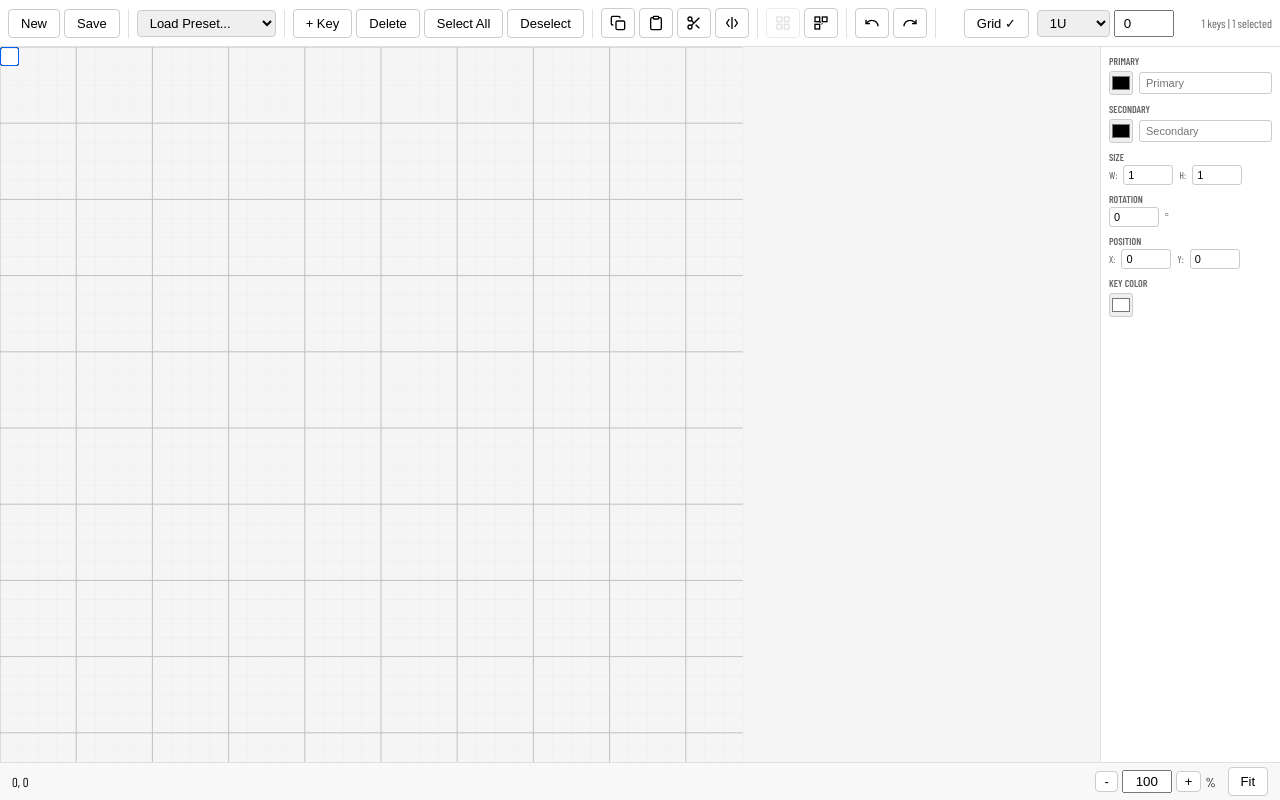
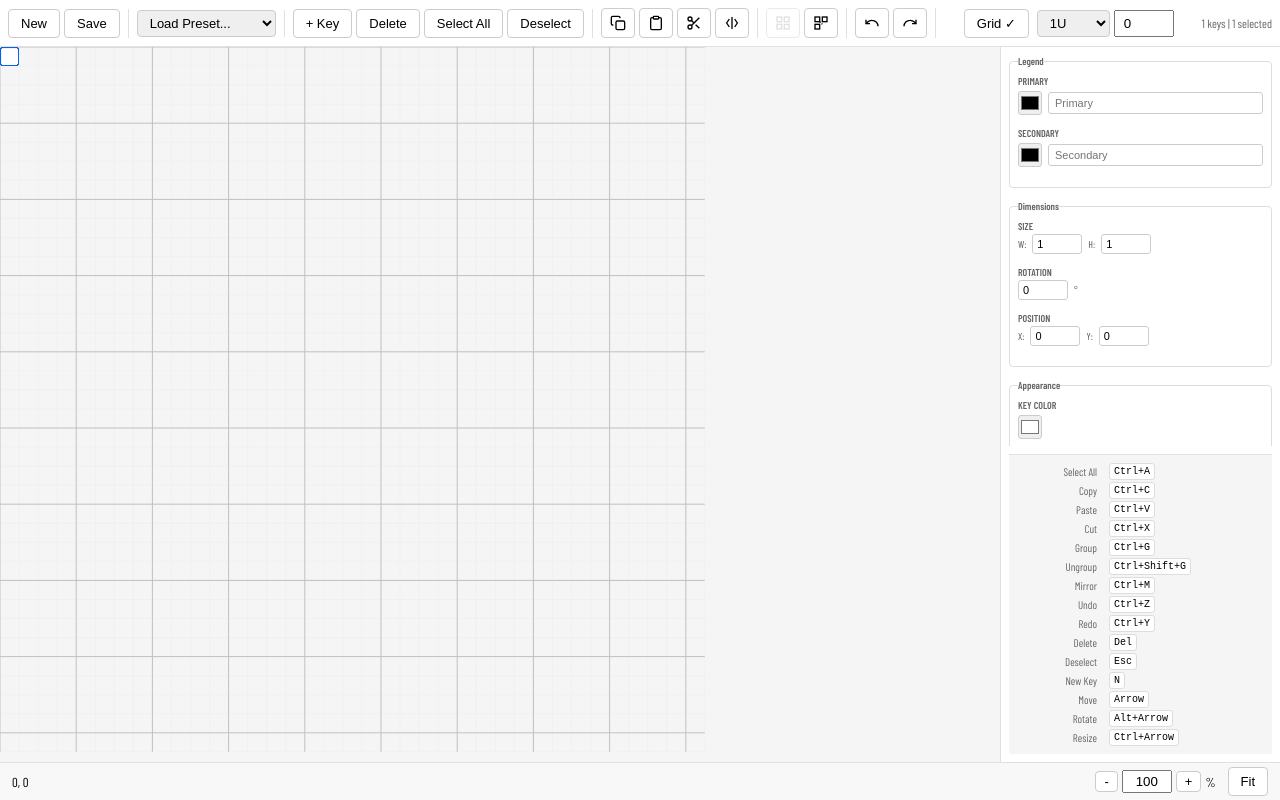
Before and after one commit to thekingofspain/kanata-editor, a React (Vite) app: page / in a window 1280 px wide. Both pictures are taken after a click on the button "+ Key". Built offline with nearby package versions, Linux system fonts and the light colour scheme.

Commit message:
feat: add resizable properties panel with form grouping and improved shortcuts display

```diff
--- a/src/components/PropertiesPanel.tsx
+++ b/src/components/PropertiesPanel.tsx
@@ -1,5 +1,6 @@
 import { useEditorStore } from '../store';
 import { Key } from '../types';
+import { useState, useRef, useEffect } from 'react';
 
 function getCommonValue<T>(keys: Key[], getter: (k: Key) => T): T | '' {
   const values = keys.map(getter);
@@ -9,13 +10,82 @@ function getCommonValue<T>(keys: Key[], getter: (k: Key) => T): T | '' {
 
 export const PropertiesPanel: React.FC = () => {
   const { selection, layout, updateKey } = useEditorStore();
+  const [panelWidth, setPanelWidth] = useState(280);
+  const [isCollapsed, setIsCollapsed] = useState(false);
+  const dragRef = useRef<number>(0);
+  const startXRef = useRef<number>(0);
+  const startWidthRef = useRef<number>(280);
+
+  useEffect(() => {
+    const handleMouseMove = (e: MouseEvent) => {
+      if (dragRef.current === 0) return;
+      const delta = startXRef.current - e.clientX;
+      const newWidth = Math.max(0, Math.min(500, startWidthRef.current + delta));
+      setPanelWidth(newWidth);
+      setIsCollapsed(newWidth <= 10);
+    };
+
+    const handleMouseUp = () => {
+      dragRef.current = 0;
+      document.body.style.cursor = '';
+      document.body.style.userSelect = '';
+    };
+
+    document.addEventListener('mousemove', handleMouseMove);
+    document.addEventListener('mouseup', handleMouseUp);
+    return () => {
+      document.removeEventListener('mousemove', handleMouseMove);
+      document.removeEventListener('mouseup', handleMouseUp);
+    };
+  }, []);
+
+  const handleDragStart = (e: React.MouseEvent) => {
+    dragRef.current = 1;
+    startXRef.current = e.clientX;
+    startWidthRef.current = panelWidth;
+    document.body.style.cursor = 'ew-resize';
+    document.body.style.userSelect = 'none';
+  };
 
   const selectedKeyIds = [...selection.keys];
   const selectedKeys = selectedKeyIds.map(id => layout.keys.find(k => k.id === id)).filter(Boolean) as Key[];
 
   if (selectedKeys.length === 0) {
+    if (isCollapsed) {
       return (
-      <div className="properties-panel">
+        <div
+          style={{
+            width: '20px',
+            background: '#f5f5f5',
+            borderLeft: '3px solid #ddd',
+            cursor: 'ew-resize',
+            display: 'flex',
+            alignItems: 'center',
+            justifyContent: 'center'
+          }}
+          onClick={() => { setIsCollapsed(false); setPanelWidth(280); }}
+          title="Expand panel"
+        >
+          <div style={{ writingMode: 'vertical-rl', fontSize: '10px', color: '#666' }}>Panel</div>
+        </div>
+      );
+    }
+    return (
+      <div className="properties-panel" style={{ width: panelWidth }}>
+        <div
+          onMouseDown={handleDragStart}
+          style={{
+            position: 'absolute',
+            left: 0,
+            top: 0,
+            bottom: 0,
+            width: '6px',
+            cursor: 'ew-resize',
+            background: 'transparent',
+            zIndex: 10
+          }}
+          title="Drag to resize"
+        />
         <div className="panel-empty">No key selected</div>
       </div>
     );
@@ -80,12 +150,68 @@ export const PropertiesPanel: React.FC = () => {
   const y = getValue(k => k.y);
   const mixedColorStyle = { border: '2px dashed #999', background: 'transparent' };
 
+  const shortcuts = [
+    { key: 'Ctrl+A', action: 'Select All' },
+    { key: 'Ctrl+C', action: 'Copy' },
+    { key: 'Ctrl+V', action: 'Paste' },
+    { key: 'Ctrl+X', action: 'Cut' },
+    { key: 'Ctrl+G', action: 'Group' },
+    { key: 'Ctrl+Shift+G', action: 'Ungroup' },
+    { key: 'Ctrl+M', action: 'Mirror' },
+    { key: 'Ctrl+Z', action: 'Undo' },
+    { key: 'Ctrl+Y', action: 'Redo' },
+    { key: 'Del', action: 'Delete' },
+    { key: 'Esc', action: 'Deselect' },
+    { key: 'N', action: 'New Key' },
+    { key: 'Arrow', action: 'Move' },
+    { key: 'Alt+Arrow', action: 'Rotate' },
+    { key: 'Ctrl+Arrow', action: 'Resize' },
+  ];
+
+  if (isCollapsed) {
     return (
-    <div className="properties-panel">
+      <div
+        style={{
+          width: '20px',
+          background: '#f5f5f5',
+          borderLeft: '3px solid #ddd',
+          cursor: 'ew-resize',
+          display: 'flex',
+          alignItems: 'center',
+          justifyContent: 'center'
+        }}
+        onClick={() => { setIsCollapsed(false); setPanelWidth(280); }}
+        title="Expand panel"
+      >
+        <div style={{ writingMode: 'vertical-rl', fontSize: '10px', color: '#666' }}>Panel</div>
+      </div>
+    );
+  }
+
+  return (
+    <div className="properties-panel" style={{ display: 'flex', flexDirection: 'column', height: '100%', width: panelWidth, position: 'relative' }}>
+      <div
+        onMouseDown={handleDragStart}
+        style={{
+          position: 'absolute',
+          left: 0,
+          top: 0,
+          bottom: 0,
+          width: '6px',
+          cursor: 'ew-resize',
+          background: 'transparent',
+          zIndex: 10
+        }}
+        title="Drag to resize"
+      />
       {isMulti && (
         <div className="panel-info">{selectedKeys.length} keys selected</div>
       )}
 
+      {/* Top half - Properties */}
+      <div style={{ flex: 1, overflow: 'auto', display: 'flex', flexDirection: 'column', gap: '12px' }}>
+        <fieldset style={{ border: '1px solid #ddd', borderRadius: '4px', padding: '8px', margin: 0 }}>
+          <legend style={{ fontSize: '10px', color: '#666', fontWeight: 600 }}>Legend</legend>
           <div className="panel-section">
             <label>Primary</label>
             <div className="legend-row">
@@ -129,7 +255,10 @@ export const PropertiesPanel: React.FC = () => {
               />
             </div>
           </div>
+        </fieldset>
 
+        <fieldset style={{ border: '1px solid #ddd', borderRadius: '4px', padding: '8px', margin: 0 }}>
+          <legend style={{ fontSize: '10px', color: '#666', fontWeight: 600 }}>Dimensions</legend>
           <div className="panel-section compact">
             <label>Size</label>
             <div className="legend-row">
@@ -184,7 +313,10 @@ export const PropertiesPanel: React.FC = () => {
               />
             </div>
           </div>
+        </fieldset>
 
+        <fieldset style={{ border: '1px solid #ddd', borderRadius: '4px', padding: '8px', margin: 0 }}>
+          <legend style={{ fontSize: '10px', color: '#666', fontWeight: 600 }}>Appearance</legend>
           <div className="panel-section">
             <label>Key Color</label>
             <div className="legend-row">
@@ -200,6 +332,33 @@ export const PropertiesPanel: React.FC = () => {
               )}
             </div>
           </div>
+        </fieldset>
+      </div>
+
+      {/* Bottom half - Shortcuts */}
+      <div style={{
+        borderTop: '1px solid #e0e0e0',
+        padding: '8px',
+        background: '#f5f5f5',
+        fontSize: '11px'
+      }}>
+        <div style={{ display: 'flex', flexDirection: 'column', gap: '2px' }}>
+          {shortcuts.map(({ key, action }) => (
+            <div key={key} style={{ display: 'flex', alignItems: 'center' }}>
+              <span style={{ color: '#666', textAlign: 'right', minWidth: '80px' }}>{action}</span>
+              <span style={{
+                background: '#fff',
+                padding: '2px 4px',
+                borderRadius: '3px',
+                fontFamily: 'monospace',
+                fontSize: '10px',
+                border: '1px solid #ddd',
+                marginLeft: '12px'
+              }}>{key}</span>
+            </div>
+          ))}
+        </div>
+      </div>
     </div>
   );
 };
--- a/src/index.css
+++ b/src/index.css
@@ -116,6 +116,7 @@ select {
   display: flex;
   flex-direction: column;
   gap: 4px;
+  margin-bottom: 12px;
 }
 
 .panel-section.compact {
```
Lines whose indentation alone changed are shown as unchanged.
